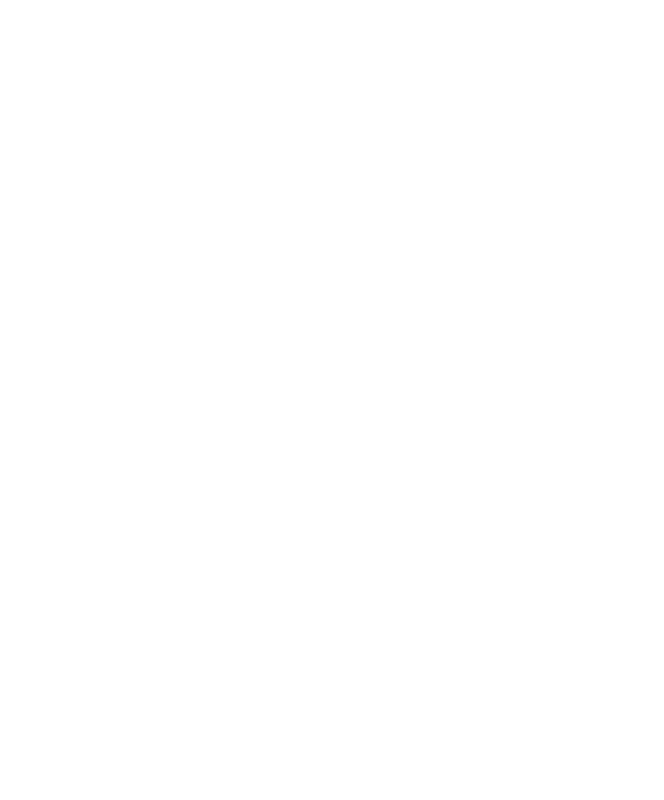
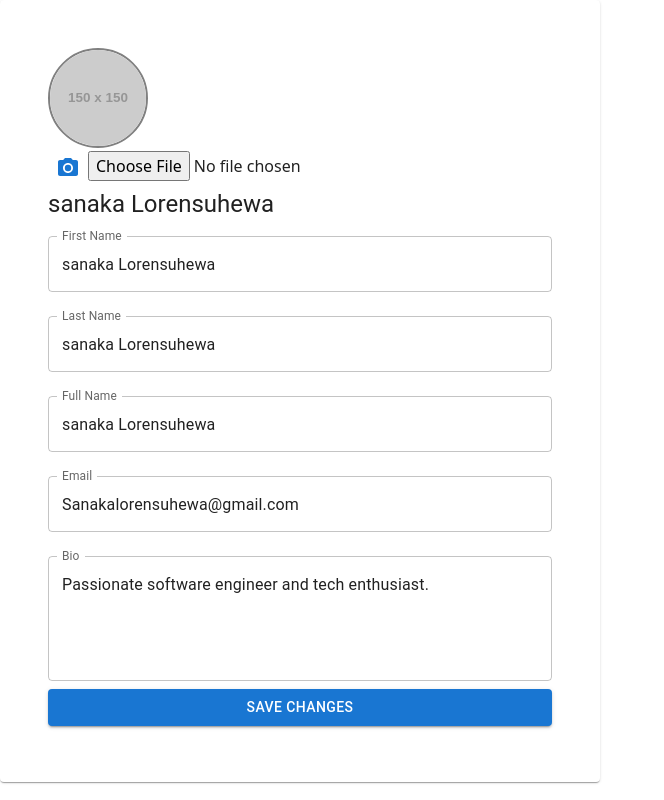
Before and after one commit to Lorensuhewa/Local_Event_Finder, a React (Vite) app in the folder frontend/: page /profile in a window 1280 px wide. Before the commit this address had no page. Shown: the whole page, without its empty margins (0-664 px from the left). Built offline with nearby package versions, Linux system fonts and the light colour scheme.

Commit message:
profile page section part 1

```diff
--- a/frontend/src/App.jsx
+++ b/frontend/src/App.jsx
@@ -4,6 +4,8 @@
 import Home from './pages/Home';
 import SignUp from './pages/SignUp';
 import SignIn from './pages/SignIn';
+import HomePage from './pages/UserHomePage';
+import Profile from './pages/Profile';
 
 
 
@@ -15,6 +17,9 @@
         <Route path="/" element={<Home/>}/>
         <Route path="/sign-up" element={<SignUp/>}/>
         <Route path="/sign-in" element={<SignIn/>}/>
+        <Route path='/userPage' element={<HomePage/>}/>
+        <Route path='/profile' element={<Profile/>}/>
+
 
 
       </Routes>
--- /dev/null
+++ b/frontend/src/components/LogUserHeader.jsx
@@ -0,0 +1,39 @@
+import { Link } from 'react-router-dom';
+
+export default function Header() {
+  return (
+    <div className='bg-slate-200'>
+      <div className="flex justify-between items-center max-w-8xl mx-auto p-3">
+        {/* Left side: Logo and text */}
+        <div className="flex items-center">
+          <Link to='/'>
+            <img src="/logo2.png" alt="Logo" className='h-16 mr-4' />
+          </Link>
+
+        </div>
+
+
+        {/* Right side: Navigation menu */}
+        <ul className='flex gap-10'>
+
+          <Link to='/profile' className='hover:text-red-500'>
+            <li>Profile Settings</li>
+          </Link>
+          <Link to='/favorites' className='hover:text-red-500'>
+            <li>Favorites</li>
+          </Link>
+          <Link to='/events' className='hover:text-red-500'>
+            <li>All Events</li>
+          </Link>
+          <Link to='/map' className='hover:text-red-500'>
+            <li>Map</li>
+          </Link>
+          <Link to='/' className='hover:text-red-500'>
+            <li>Log Out</li>
+          </Link>
+        </ul>
+
+      </div>
+    </div>
+  );
+}
--- /dev/null
+++ b/frontend/src/pages/Profile.jsx
@@ -0,0 +1,108 @@
+import { useState } from "react";
+import { Card, CardContent, Typography, TextField, Button, Avatar, IconButton } from "@mui/material";
+import CameraAltIcon from "@mui/icons-material/CameraAlt";
+
+const Profile = () => {
+  const [user, setUser] = useState({
+    fname: "Sanaka",
+    lname: "Lorensuhewa",
+    name: "sanaka Lorensuhewa",
+    email: "Sanakalorensuhewa@gmail.com",
+    bio: "Passionate software engineer and tech enthusiast.",
+    website: "https://johndoe.com",
+    profilePicture: "https://via.placeholder.com/150",
+  });
+
+  const handleChange = (e) => {
+    const { name, value } = e.target;
+    setUser((prev) => ({ ...prev, [name]: value }));
+  };
+
+  const handleProfilePictureChange = (e) => {
+    const file = e.target.files[0];
+    if (file) {
+      const imageUrl = URL.createObjectURL(file);
+      setUser((prev) => ({ ...prev, profilePicture: imageUrl }));
+    }
+  };
+
+  return (
+    <div className="bg-gray-100 min-h-screen flex items-center justify-center p-6">
+      <Card sx={{ width:600, padding: 4 }}>
+        <CardContent>
+          <div className="flex flex-col items-center gap-4">
+            <div className="relative">
+              <Avatar
+                src={user.profilePicture}
+                alt="Profile"
+                sx={{ width: 100, height: 100, border: 2, borderColor: "gray" }}
+              />
+              <label htmlFor="profilePicture" className="absolute bottom-0 right-0 cursor-pointer">
+                <IconButton component="span">
+                  <CameraAltIcon color="primary" />
+                </IconButton>
+              </label>
+              <input
+                type="file"
+                id="profilePicture"
+                accept="image/*"
+                className="hidden"
+                onChange={handleProfilePictureChange}
+              />
+            </div>
+
+            <Typography variant="h5">{user.name}</Typography>
+            <TextField
+              label="First Name"
+              name="fname"
+              value={user.name}
+              onChange={handleChange}
+              fullWidth
+              margin="normal"
+            />
+            <TextField
+              label="Last Name"
+              name="lname"
+              value={user.name}
+              onChange={handleChange}
+              fullWidth
+              margin="normal"
+            />
+            <TextField
+              label="Full Name"
+              name="name"
+              value={user.name}
+              onChange={handleChange}
+              fullWidth
+              margin="normal"
+            />
+            <TextField
+              label="Email"
+              name="email"
+              value={user.email}
+              onChange={handleChange}
+              fullWidth
+              margin="normal"
+            />
+
+            <TextField
+              label="Bio"
+              name="bio"
+              value={user.bio}
+              onChange={handleChange}
+              fullWidth
+              multiline
+              rows={4}
+              margin="normal"
+            />
+            <Button variant="contained" fullWidth>
+              Save Changes
+            </Button>
+          </div>
+        </CardContent>
+      </Card>
+    </div>
+  );
+};
+
+export default Profile;
--- a/frontend/src/pages/SignIn.jsx
+++ b/frontend/src/pages/SignIn.jsx
@@ -36,7 +36,7 @@
         return;
       }
       dispatch(signInSuccess(data));
-      navigate('/');
+      navigate('/userPage');
     } catch (error) {
       dispatch(signInFailure(error));
     }
--- /dev/null
+++ b/frontend/src/pages/UserHomePage.jsx
@@ -0,0 +1,99 @@
+import PropTypes from 'prop-types';
+import Footer from '../components/footer';
+import LogHeader from '../components/LogUserHeader';
+
+export default function Home() {
+  return (
+    <div>
+      <LogHeader />
+
+      {/* Banner Section */}
+      <div className="relative">
+        <img
+          src={'banner1.jpeg'}
+          alt="Banner"
+          className="w-full h-64 object-cover opacity-75"
+        />
+        <div className="absolute inset-0 bg-black opacity-50"></div>
+        <div className="absolute inset-0 flex items-center justify-center">
+          <h1 className="text-5xl font-bold text-white">
+            Do not <span className="text-red-400">just</span> scroll, go{' '}
+            <span className="text-red-400">live</span> it.
+          </h1>
+        </div>
+      </div>
+
+      {/* Categories Section */}
+      <div className="my-10">
+        <h2 className="text-3xl font-semibold text-center mb-8">Explore Categories</h2>
+        <div className="grid grid-cols-1 sm:grid-cols-2 md:grid-cols-3 lg:grid-cols-6 gap-6 px-4">
+          <CategoryItem title="Business" imageSrc="business.jpg" />
+          <CategoryItem title="Music" imageSrc="music.webp" />
+          <CategoryItem title="Sports" imageSrc="sport2.jpg" />
+          <CategoryItem title="Foods & Drinks" imageSrc="food.jpg" />
+          <CategoryItem title="Films & Media" imageSrc="films.webp" />
+          <CategoryItem title="Arts & Culture" imageSrc="art.webp" />
+        </div>
+      </div>
+
+      {/* Create Event Section */}
+      <div
+        className="relative my-10 py-10 px-6 bg-cover bg-center text-white rounded-lg flex items-center justify-between"
+        style={{
+          backgroundImage: `url('back1.png')`,
+          backgroundSize: 'cover',
+          backgroundPosition: 'center',
+          backgroundRepeat: 'no-repeat',
+          height: '70vh',
+        }}
+      >
+        <div className="max-w-lg">
+          <h2 className="text-4xl font-bold mb-4">Create and Find your own event here</h2>
+          <p className="text-lg mb-6">Let’s make every moment #Epic together!</p>
+          <button className="bg-white text-black font-medium py-2 px-4 rounded shadow hover:bg-gray-100">
+            Create an event
+          </button>
+        </div>
+      </div>
+
+      {/* Mobile View Section */}
+      <div className="my-10 px-4 flex flex-col md:flex-row items-center justify-center gap-12">
+      <div className="flex-1 flex gap-8 justify-center">
+          <img src="mob1.jpeg" alt="Mobile View 1" className="rounded-lg shadow-md w-64 md:w-80" />
+          <img src="mob2.jpeg" alt="Mobile View 2" className="rounded-lg shadow-md w-64 md:w-80" />
+        </div>
+        <div className="flex-1 text-center md:text-right">
+          <h2 className="text-5xl font-semibold mb-4">Find Events On the Go</h2>
+          <p className="text-lg mb-6">Get the Eventfy app and stay in the loop with the hottest events around you!</p>
+          <div className="flex items-center justify-center md:justify-end gap-4">
+      <a href="https://play.google.com" target="_blank" rel="noopener noreferrer">
+        <img src="playstore.png" alt="Google Play Store" className="w-80" />
+      </a>
+    </div>
+    </div>
+      </div>
+      <Footer />
+    </div>
+
+  );
+}
+
+function CategoryItem({ title, imageSrc }) {
+  return (
+    <div className="flex flex-col items-center text-center">
+      <div className="w-24 h-24 mb-4">
+        <img
+          src={imageSrc}
+          alt={title}
+          className="w-full h-full object-cover rounded-full shadow-md"
+        />
+      </div>
+      <h3 className="text-lg font-medium">{title}</h3>
+    </div>
+  );
+}
+
+CategoryItem.propTypes = {
+  title: PropTypes.string.isRequired,
+  imageSrc: PropTypes.string.isRequired,
+};
```
Also changed, not shown: frontend/package.json (+7 -2 lines), 1 other file (tests, documents, lock files or other folders).
